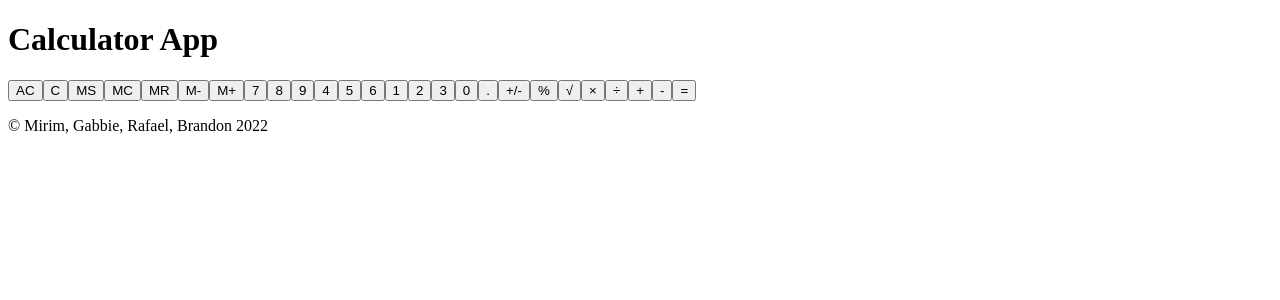
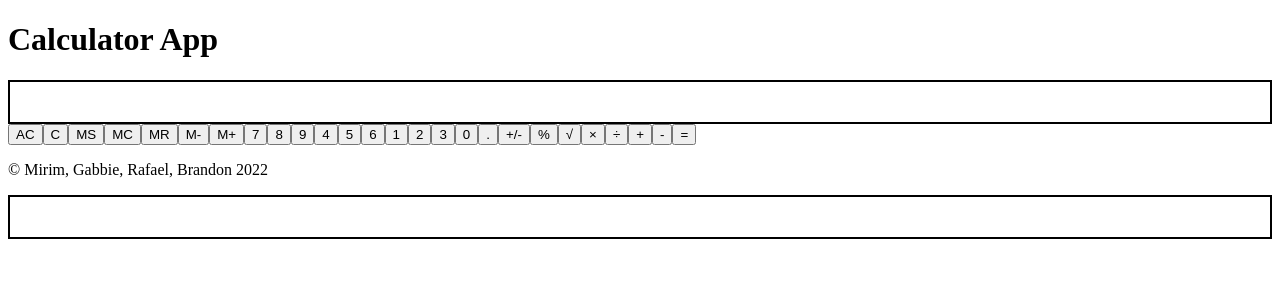
Before and after one commit to gbads/calculator-app, a React (Create React App) app: page / in a window 1280 px wide. Shown: the top 300 px of the page. Built offline with nearby package versions, Linux system fonts and the light colour scheme.

Commit message:
Made a bounding box and got numbers to display

```diff
--- a/src/App.js
+++ b/src/App.js
@@ -1,6 +1,7 @@
 import Header from './components/Header';
 import Main from './components/Main';
 import Footer from './components/Footer'
+import Screen from './components/Screen'
 
 function App() {
   const calcApp = {
@@ -13,6 +14,7 @@ function App() {
       <Header title="Calculator App"/>
       <Main />
       <Footer author={calcApp.authors} />
+      <Screen />
     </div>
   );
 }
--- a/src/components/Main.js
+++ b/src/components/Main.js
@@ -10,9 +10,11 @@ const Main = () => {
   const handleClick = (type, value) => {
     switch (type) {
       case "number":
+        setScreen(`${btnCalc} ${type}`);
         setBtnCalc(`${btnCalc}${value}`);
         break;
       case "operator":
+        setScreen(`${btnCalc} ${type}`);
         setBtnCalc(`${btnCalc}${value}`);
         break;
       case "enter":
@@ -30,7 +32,7 @@ const Main = () => {
   return (
     <main>
       <section className="screen">
-        <Screen />
+        <Screen textToDisplay={screen}/>
       </section>
 
       <section className="buttons">
--- a/src/components/Screen.js
+++ b/src/components/Screen.js
@@ -1,6 +1,9 @@
-const Screen = () => {
+import React from 'react';
+
+
+const Screen = (display) => {
   return (
-    <div></div>
+    <div style={{ minHeight:'40px', border:'2px solid black'}}>{display.textToDisplay}</div>
   )
 }
 
```
